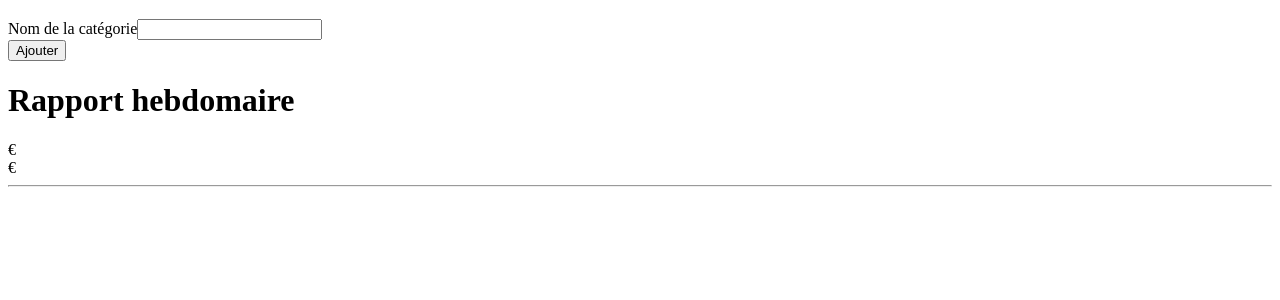
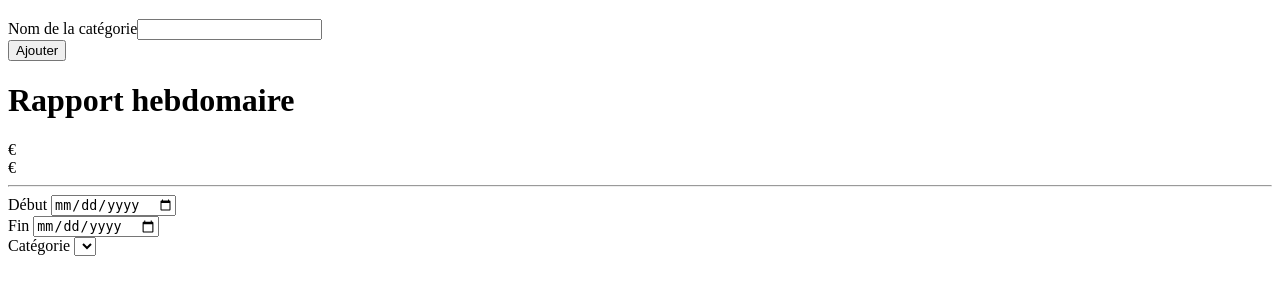
Before and after one commit to FlorentAlam/expense_tracker, a Symfony app: template templates/dashboard/index.html.twig in a window 1280 px wide. Shown: the part 314-614 px from the top of the page. Run offline with Twig, Linux system fonts and the light colour scheme; the template is opened without the code that fills it, so the values that code supplies are empty; form fields are guessed from the names that the template uses; some libraries are stand-ins or nearby versions.

Commit message:
Ajout de la partie camembert, filtrer par date et par categorie

```diff
--- a/assets/styles/app.scss
+++ b/assets/styles/app.scss
@@ -2,6 +2,7 @@
 @import './base';
 @import './popup';
 @import './rapportHebdo';
+@import './categorieCamembert';
 
 body {
     margin: 0;
--- a/src/Controller/DashboardController.php
+++ b/src/Controller/DashboardController.php
@@ -69,7 +69,8 @@ class DashboardController extends AbstractController
         return $this->render('dashboard/index.html.twig', [
             'newExpenseForm' => $newExpenseForm->createView(),
             'newCategorieForm' => $newCategorieForm->createView(),
-            'depenses' => $depenses
+            'depenses' => $depenses,
+            'categories' => $categories
         ]);
     }
 }
--- /dev/null
+++ b/templates/dashboard/categorieCamembert.html.twig
@@ -0,0 +1,18 @@
+<div id="categorieCamembert">
+    <div class="fieldset">
+        <label for="debut">Début</label>
+        <input name="debut" id="debut" type="date"/>
+    </div>
+    <div class="fieldset">
+        <label for="fin">Fin</label>
+        <input name="fin" id="fin" type="date"/>
+    </div>
+    <div class="fieldset">
+        <label for="categorie">Catégorie</label>
+        <select name="categorie" id="categorie">
+            {% for categorie in categories %}
+                <option>{{ categorie.name }}</option>
+            {% endfor %}
+        </select>
+    </div>
+</div>
--- a/templates/dashboard/index.html.twig
+++ b/templates/dashboard/index.html.twig
@@ -7,4 +7,5 @@
     {% include 'dashboard/addExpenseForm.html.twig' with {'newExpenseForm': newExpenseForm} %}
     {% include 'dashboard/addCategorieForm.html.twig' with {'newCategorieForm': newCategorieForm} %}
     {% include 'dashboard/rapportHebdo.html.twig' with {'depenses': depenses} %}
+    {% include 'dashboard/categorieCamembert.html.twig' with {'depenses': depenses, 'categories': categories} %}
 {% endblock %}
```
Also changed, not shown: assets/styles/_categorieCamembert.scss (added, +12 -0 lines).
